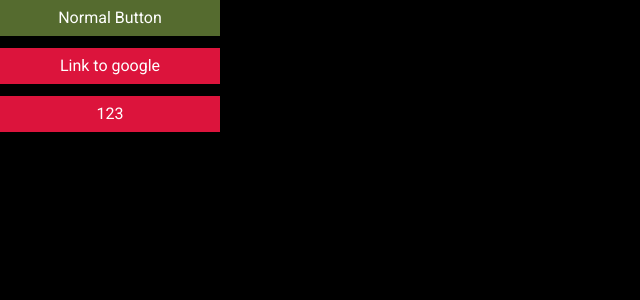
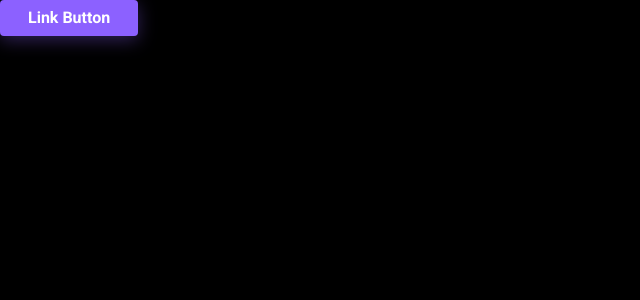
Before and after one commit to Mikhail1530/flash_cards_2, a React (Vite) app: page / in a window 1280 px wide. Shown: the top 300 px of the page, without its empty margins (0-640 px from the left). Built offline with nearby package versions, Linux system fonts and the light colour scheme.

Commit message:
Component Button is done

```diff
--- a/package.json
+++ b/package.json
@@ -14,6 +14,7 @@
   },
   "dependencies": {
     "@fontsource/roboto": "^5.0.8",
+    "clsx": "^2.0.0",
     "react": "^18.2.0",
     "react-dom": "^18.2.0"
   },
--- a/src/App.tsx
+++ b/src/App.tsx
@@ -2,12 +2,8 @@ import { Button } from '@/components/ui/button'
 
 export function App() {
   return (
-    <div style={{ display: 'flex', flexDirection: 'column', gap: '12px', width: '220px' }}>
-      <Button variant={'secondary'}>Normal Button</Button>
-      <Button as={'a'} href={'https://www.google.com'}>
-        Link to google
-      </Button>
-      <Button>123</Button>
+    <div>
+      <Button variant={'primary'}>Link Button</Button>
     </div>
   )
 }
--- a/src/components/ui/button/button.module.scss
+++ b/src/components/ui/button/button.module.scss
@@ -8,22 +8,111 @@
   justify-content: center;
 
   padding: 6px 28px;
+
+  font-family: var(--font-family-primary);
+  font-size: var(--font-size-m);
+  font-weight: var(--font-weight-bold);
+  line-height: var(--line-height-m);
+  text-decoration: none;
+
+  border-radius: 4px;
+
+  &:focus {
+    outline: 2px solid var(--color-info-700);
+  }
 }
 
 .primary {
-  background-color: crimson;
+  color: var(--color-light-100);
+  background-color: var(--color-primary-500);
+  box-shadow: 0 4px 18px 0 rgb(140 97 255 / 35%);
+
+  &:hover {
+    background-color: var(--color-primary-300);
+  }
+
+  &:focus {
+    background-color: var(--color-primary-500);
+  }
+
+  &:active {
+    background-color: var(--color-primary-700);
+  }
+
+  &:disabled {
+    color: var(--color-light-900);
+    background-color: var(--color-primary-900);
+  }
 }
 
 .secondary {
-  background-color: darkolivegreen;
+  color: var(--color-light-100);
+  background-color: var(--color-dark-300);
+  box-shadow: 0 4px 4px 0 rgb(77 86 96 / 13%);
+
+  &:hover {
+    background-color: var(--color-dark-100);
+  }
+
+  &:focus {
+    background-color: var(--color-dark-300);
+  }
+
+  &:active {
+    background-color: var(--color-dark-500);
+  }
+
+  &:disabled {
+    color: var(--color-light-900);
+    background-color: var(--color-dark-300);
+  }
 }
 
 .tertiary {
-  background-color: #2f68cc;
+  color: var(--color-primary-500);
+  background-color: transparent;
+  border: 1px solid var(--color-primary-500);
+
+  &:hover {
+    background-color: var(--color-dark-500);
+    border: 1px solid var(--color-primary-700);
+  }
+
+  &:focus {
+    background-color: transparent;
+  }
+
+  &:active {
+    background-color: var(--color-primary-900);
+    border: 1px solid var(--color-primary-700);
+  }
+
+  &:disabled {
+    color: var(--color-primary-900);
+    background-color: transparent;
+    border: 1px solid var(--color-primary-900);
+  }
 }
 
 .link {
-  background-color: #ffd073;
+  color: var(--color-primary-500);
+  background-color: transparent;
+
+  &:hover {
+    color: var(--color-primary-300);
+  }
+
+  &:focus {
+    border-radius: 25px;
+  }
+
+  &:active {
+    color: var(--color-primary-700);
+  }
+
+  &:disabled {
+    color: var(--color-primary-900);
+  }
 }
 
 .fullWidth {
--- a/src/components/ui/button/button.tsx
+++ b/src/components/ui/button/button.tsx
@@ -1,4 +1,6 @@
 import { ComponentPropsWithoutRef, ElementType } from 'react'
+
+import cx from 'clsx'
 
 import s from './button.module.scss'
 
@@ -15,7 +17,7 @@ export const Button = <T extends ElementType = 'button'>(
 
   return (
     <Component
-      className={`${s.button} ${s[variant]} ${fullWidth ? s.fullWidth : ''} ${className}`}
+      className={cx(s.button, s[variant], fullWidth ? s.fullWidth : '', className)}
       {...rest}
     />
   )
--- a/src/styles/_colors.scss
+++ b/src/styles/_colors.scss
@@ -1,10 +1,10 @@
 :root {
-  // accent
-  --color-accent-100: #bea6ff;
-  --color-accent-300: #a280ff;
-  --color-accent-500: #8c61ff;
-  --color-accent-700: #704ecc;
-  --color-accent-900: #382766;
+  // primary
+  --color-primary-100: #bea6ff;
+  --color-primary-300: #a280ff;
+  --color-primary-500: #8c61ff;
+  --color-primary-700: #704ecc;
+  --color-primary-900: #382766;
 
   // success
   --color-success-100: #80ffbf;
```
Also changed, not shown: 2 other files (tests, documents, lock files or other folders).
